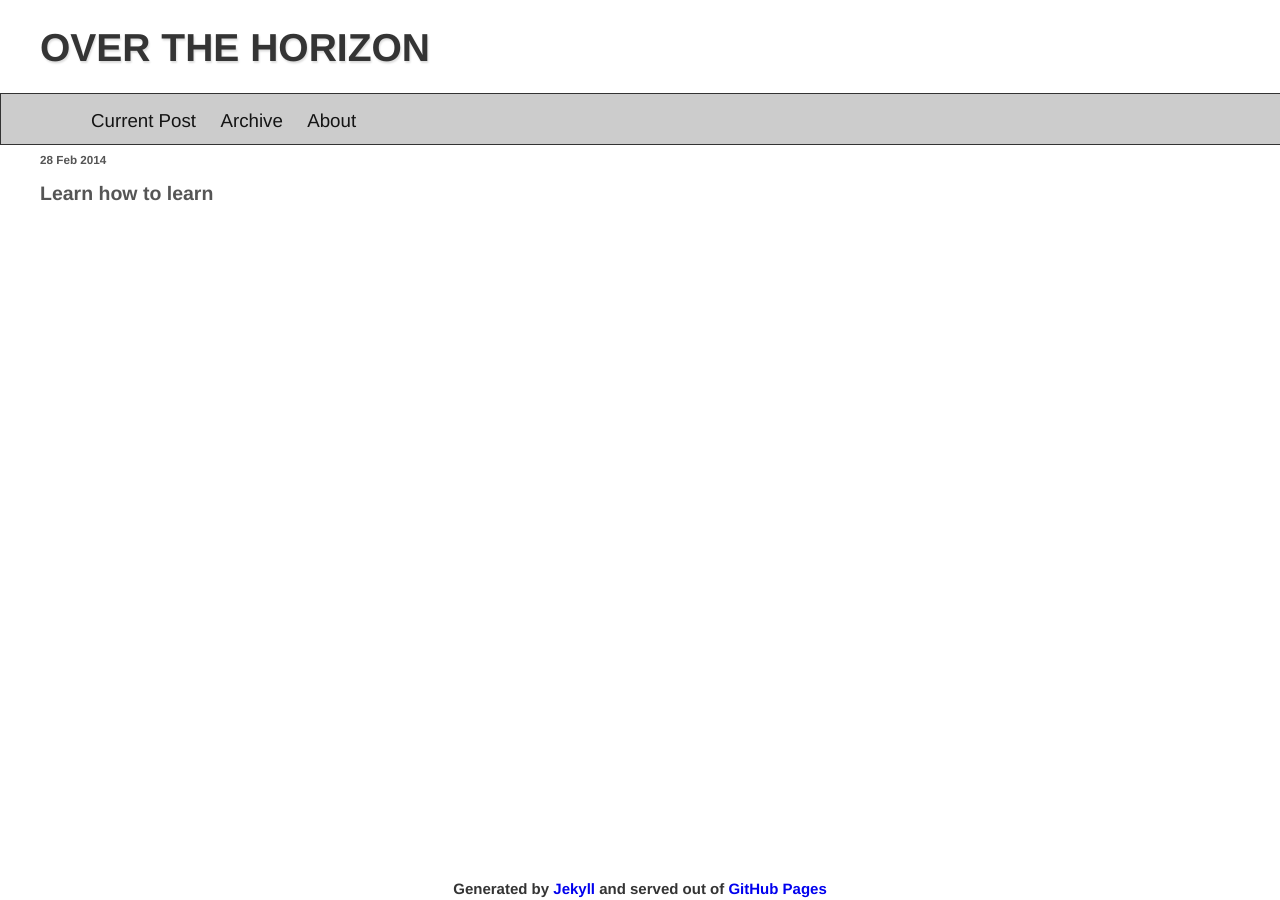
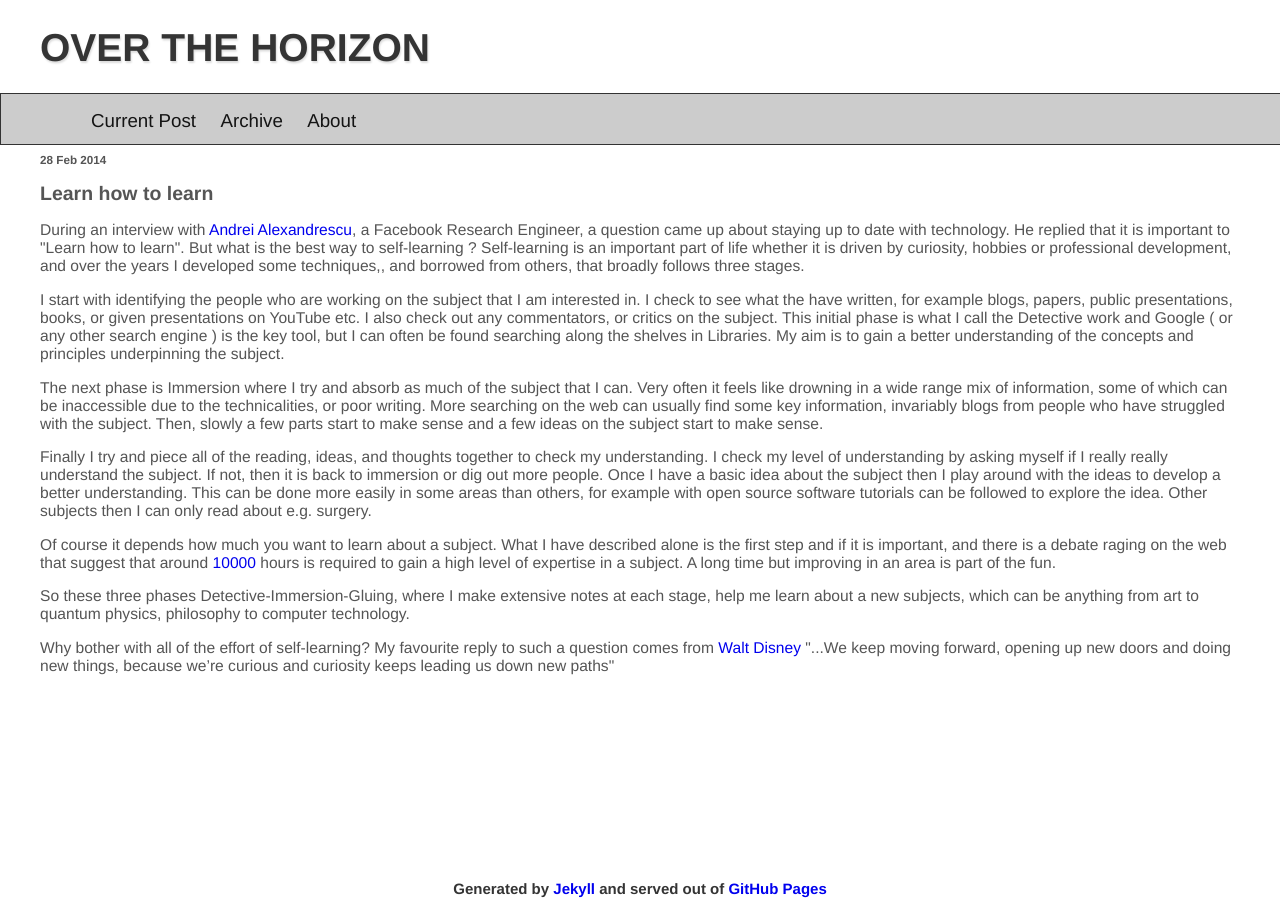
Before and after one commit to dtinblack/dtinblack.github.io, a Jekyll site: the page built from _posts/2014-02-28-current.html, in a window 1280 px wide. Built offline with Jekyll 4.4.1, drawn with Linux system fonts in a browser that asks for light colours.

Commit message:
baseline

```diff
--- a/_posts/2014-02-21-archived.html
+++ b/_posts/2014-02-21-archived.html
@@ -1,7 +1,7 @@
 ---
 layout: post
 title: The Crisp Challenge
-subtitle: When will be able to predict future health ?
+subtitle: Predicting the future of a person's health ?
 ---
 
 <p>Every Friday at 9 o&#39;clock the fridge door is swung open and bottles of beer are popped open, glasses of
--- a/_posts/2014-02-28-current.html
+++ b/_posts/2014-02-28-current.html
@@ -1,9 +1,47 @@
 ---
 layout: post
 title: Learn how to learn
-subtitle: The Crisp Challenge
+subtitle: Some tips on self-learning
 ---
 
-<p></p>
+<p>During an interview with
+<a href="http://www.serversidemagazine.com/news/10-questions-with-facebook-research-engineer-andrei-alexandrescu/"
+target="_blank">Andrei Alexandrescu</a>, a Facebook Research Engineer, a question came up about
+staying up to date with technology. He replied that it is important to &#34Learn how to learn&#34.  But
+what is the best way to self-learning ? Self-learning is an important part of life whether
+it is driven by curiosity, hobbies or professional development, and over the  years I developed
+some techniques,, and borrowed from others, that broadly follows three stages.</p>
 
-<p></p>
+<p>I start with identifying the people who are working on the subject that I am interested in.
+I check to see what the have written, for example blogs, papers, public presentations, books,
+or given presentations on YouTube etc.  I also check out any commentators, or critics on the
+subject. This initial phase is what I call the Detective work and Google ( or any other search engine )
+is the key tool, but I can often be found searching along the shelves in Libraries.  My aim is to gain a
+better understanding of the concepts and principles underpinning the subject.</p>
+
+<p>The next phase is Immersion where I try and absorb as much of the subject that I can. Very often it feels
+like drowning in a wide range mix of information, some of which can be inaccessible due to the technicalities,
+or poor writing. More searching on the web can usually find some key information, invariably blogs from
+people who have struggled with the subject. Then, slowly a few parts start to make sense and a few ideas
+on the subject start to make sense.</p>
+
+<p>Finally I try and piece all of the reading, ideas, and thoughts together to check my understanding. I
+check my level of understanding by asking myself if I really really understand the subject. If not,
+then it is back to immersion or dig out more people. Once I have a basic idea about the subject
+then I play around with the ideas to develop a better understanding. This can be done more easily
+in some areas than others, for example with open source software tutorials can be followed to explore
+the idea. Other subjects then I can only read about e.g. surgery.</p>
+
+<p>Of course it depends how much you want to learn about a subject. What I have described alone is the
+first step and if it is important, and there is a debate raging on the web that suggest that around
+<a href="http://www.raspihub.com/go/a26f4163e4850beba32c9611ba59714034b57a8b8faf47820ff9380efc77b07b" target="_blank"
+>10000</a> hours is required to gain a high level of expertise in a subject. A long time but improving in
+an area is part of the fun.</p>
+
+<p>So these three phases Detective-Immersion-Gluing, where I make extensive notes at each stage,
+help me learn about a new subjects, which can be anything from art to quantum physics, philosophy
+to computer technology.</p>
+
+<p>Why bother with all of the effort of self-learning? My favourite reply to such a question comes
+from <a href="http://en.wikiquote.org/wiki/Walt_Disney" target="_blank">Walt Disney</a> &#34...We keep moving forward, opening up new doors and doing new things, because we’re
+curious and curiosity keeps leading us down new paths&#34</p>
```
